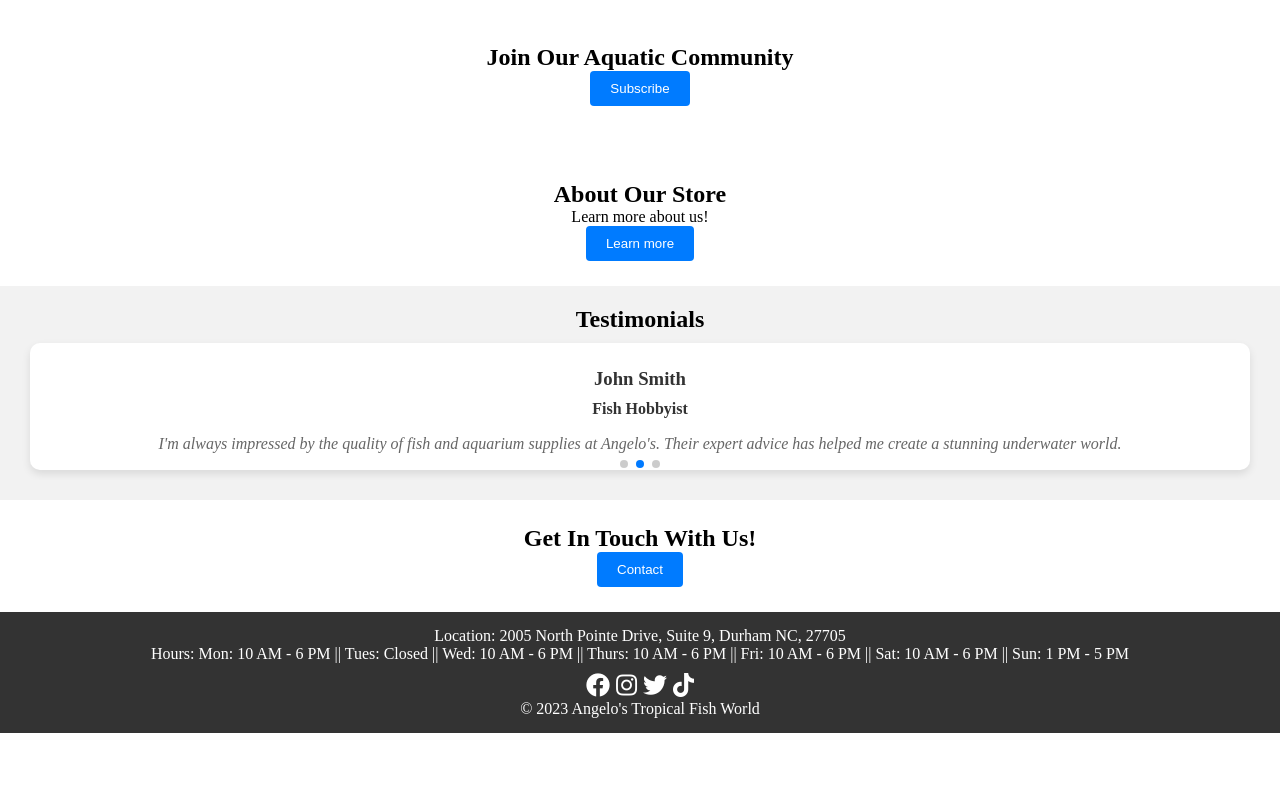
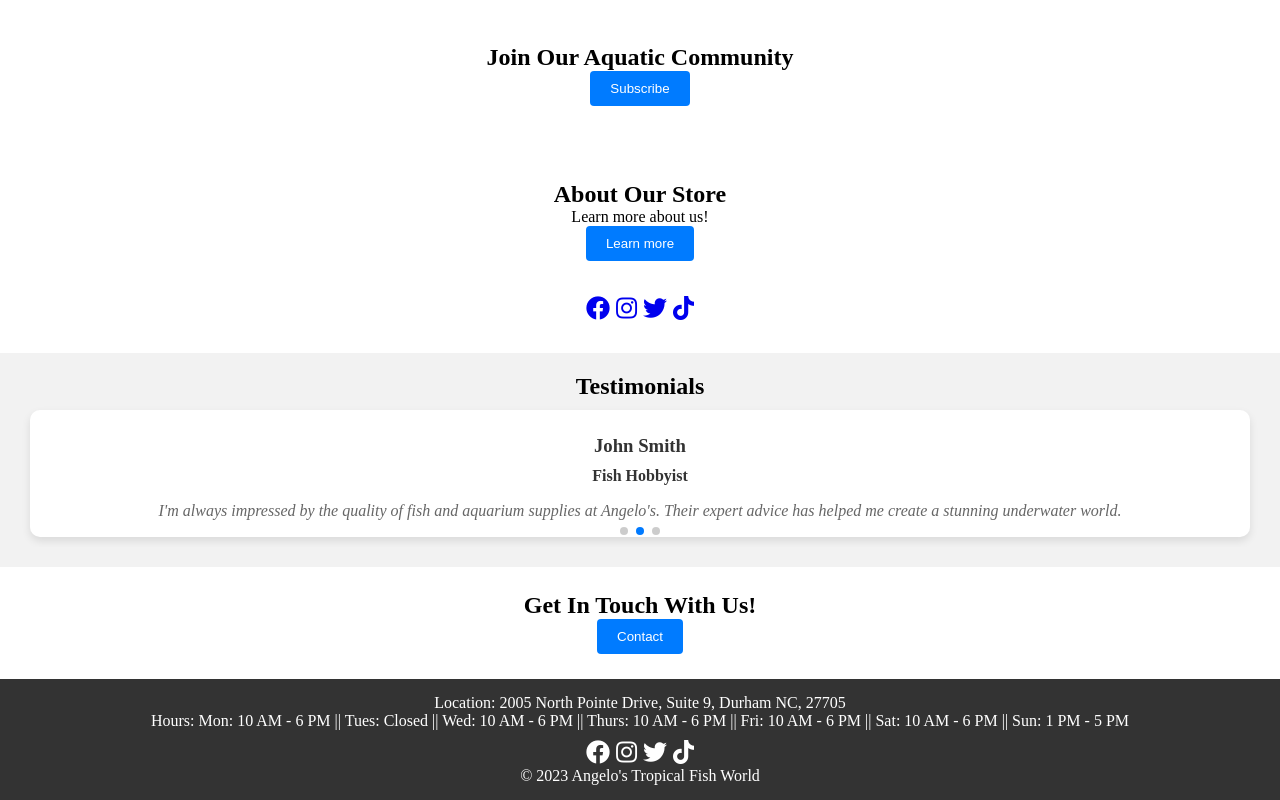
Before and after one commit to sixtyniah/Angelo-s-Tropical-Fish-World, a website: page public/hello_html/index.html in a window 1280 px wide. Shown: the part 1115-1915 px from the top of the page. Before the commit the page ends 1848 px from the top, so only its background shows below. Drawn offline with nearby package versions, Linux system fonts and the light colour scheme; no server answers; some icons are missing.

Commit message:
updating homepage with socials

```diff
--- a/public/hello_html/index.html
+++ b/public/hello_html/index.html
@@ -58,6 +58,15 @@
         <h2>About Our Store</h2>
         <p>Learn more about us!</p>
         <button onclick="window.location.href='about.html'">Learn more</button>
+    </section>
+
+    <section id="contact-info2">
+        <div class="social-icons">
+            <a href="https://www.facebook.com/groups/345665734983295" target="_blank"><i class="fab fa-facebook"></i></a>
+            <a href="https://www.instagram.com/angelostropicalfishworld/" target="_blank"><i class="fab fa-instagram"></i></a>
+            <a href="https://twitter.com" target="_blank"><i class="fab fa-twitter"></i></a>
+            <a href="https://www.tiktok.com/@angelostropicalfishworld" target="_blank"><i class="fab fa-tiktok"></i></a>
+        </div>
     </section>
 
     <section id="customer-testimonials">
```
Also changed, not shown: public/hello_html/subscribe.html (+1 -1 lines).
